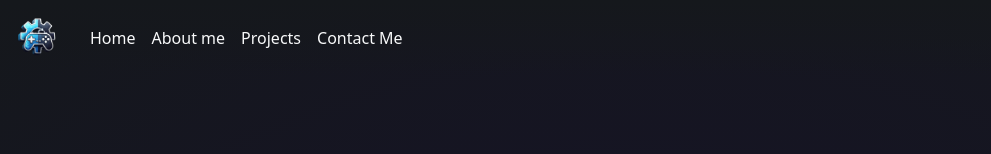
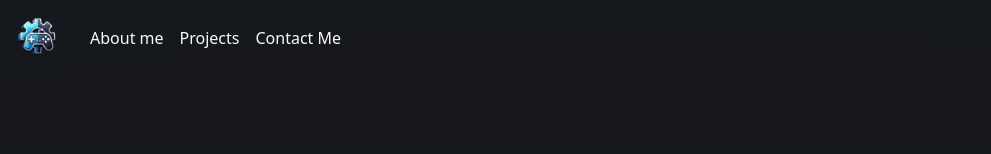
Before and after one commit to CadenTed/myWebsite, a React (Create React App) app in the folder webpage/: page / in a window 1280 px wide. Shown: the top 154 px of the page, without its empty margins (0-991 px from the left). Built offline with nearby package versions, Linux system fonts and the light colour scheme; the HTML template or start-up script is replaced by a standard one.

Commit message:
Added/Corrected Links

```diff
--- a/webpage/src/Components/AboutMe.jsx
+++ b/webpage/src/Components/AboutMe.jsx
@@ -3,7 +3,7 @@ import "../styles/aboutme.css";
 
 function AboutMe() {
   return (
-    <div className="area">
+    <div className="area" id='about-me'>
       <h2>About Me</h2>
       <p className="bio">
         I am a <strong>Northern Arizona University</strong> Alumni with a{" "}
--- a/webpage/src/Components/Header.jsx
+++ b/webpage/src/Components/Header.jsx
@@ -25,25 +25,20 @@ function Header() {
 
         <div className="collapse navbar-collapse" id="navbarSupportedContent">
           <ul className="navbar-nav mr-auto">
-            <li className="nav-item active">
-              <Link className="nav-link text-light" to="#">
-                Home
-              </Link>
+            <li className="nav-item">
+              <a className="nav-link text-light" href="#about-me">
+                About me
+              </a>
             </li>
             <li className="nav-item">
-              <Link className="nav-link text-light" to="#">
-                About me
-              </Link>
-            </li>
-            <li className="nav-item">
-              <Link className="nav-link text-light" to="#">
+              <a className="nav-link text-light" href="#projects">
                 Projects
-              </Link>
+              </a>
             </li>
             <li className='nav-item'>
-              <Link className='nav-link text-light' to='#'>
+              <a className='nav-link text-light' href='#contact'>
                 Contact Me
-              </Link>
+              </a>
             </li>
 
           </ul>
--- a/webpage/src/Components/Projects.jsx
+++ b/webpage/src/Components/Projects.jsx
@@ -2,6 +2,7 @@ import React, { useState } from "react";
 import "../styles/projects.css";
 import craterstatsIcon from "../images/Craterstats-Icon.ico";
 import savorlyLogo from "../images/savorly-logo.png";
+import carGameMenu from "../images/CarGameTitle.png";
 
 function Projects() {
   const [currentIndex, setCurrentIndex] = useState(0);
@@ -53,10 +54,10 @@ function Projects() {
             versions included: Multiplayer, ECS and ECS Multiplayer. ECS is
             Unity's Entity Component System with they Data Oriented Technology
             Stack (DOTS).`,
-      img: ``,
+      img: carGameMenu,
       alt: `CarGame Menu`,
       linksTitles: ["Github", "Play Game", "ECS/Multiplayer Github"],
-      links: [],
+      links: ['https://github.com/CS413-CarGame/CarGame', 'https://cs413-cargame.github.io/CarGame/', 'https://github.com/CadenTed/CarGameMulti'],
     },
   ];
 
@@ -72,7 +73,7 @@ function Projects() {
 
   return (
     <div>
-      <h3 className="title">Projects</h3>
+      <h3 className="title" id="projects">Projects</h3>
 
       <div className="slideshow-container">
         {/* Left Arrow */}
--- a/webpage/src/styles/App.css
+++ b/webpage/src/styles/App.css
@@ -1,7 +1,7 @@
 .bg {
   background: radial-gradient(circle, #170d33, #15181c);
   color: whitesmoke;
-  min-height: 200vh;
+  min-height: 1000vh;
 }
 
 .App {
--- a/webpage/src/styles/projects.css
+++ b/webpage/src/styles/projects.css
@@ -14,7 +14,6 @@
 .slides {
   display: flex;
   transition: transform 0.5s ease-in-out; /* Smooth slide transition */
-  border: 3px solid #15181c;
 }
 
 /* Individual Slide */
```
Also changed, not shown: webpage/src/images/CarGameTitle.png (added), 1 other file (tests, documents, lock files or other folders).
